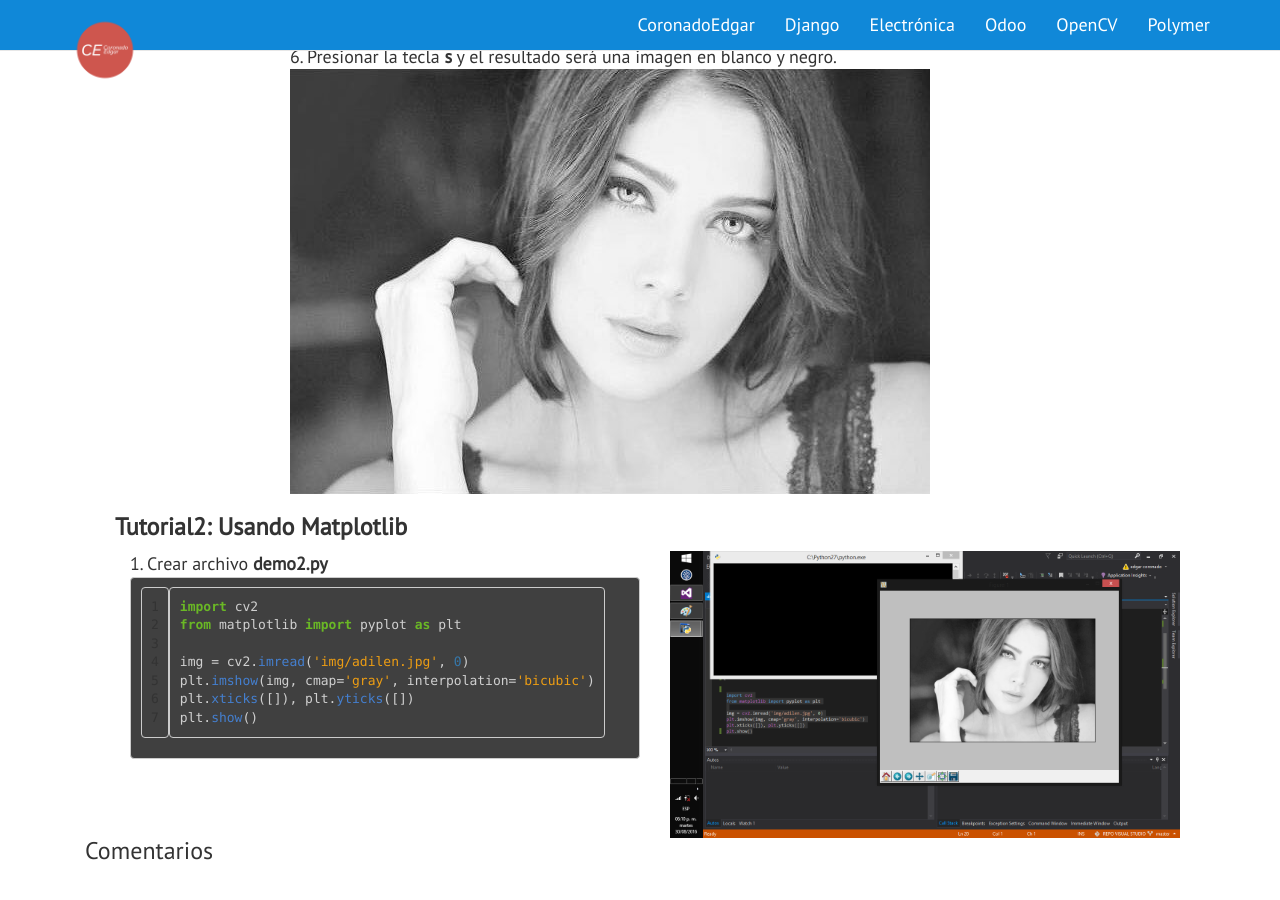
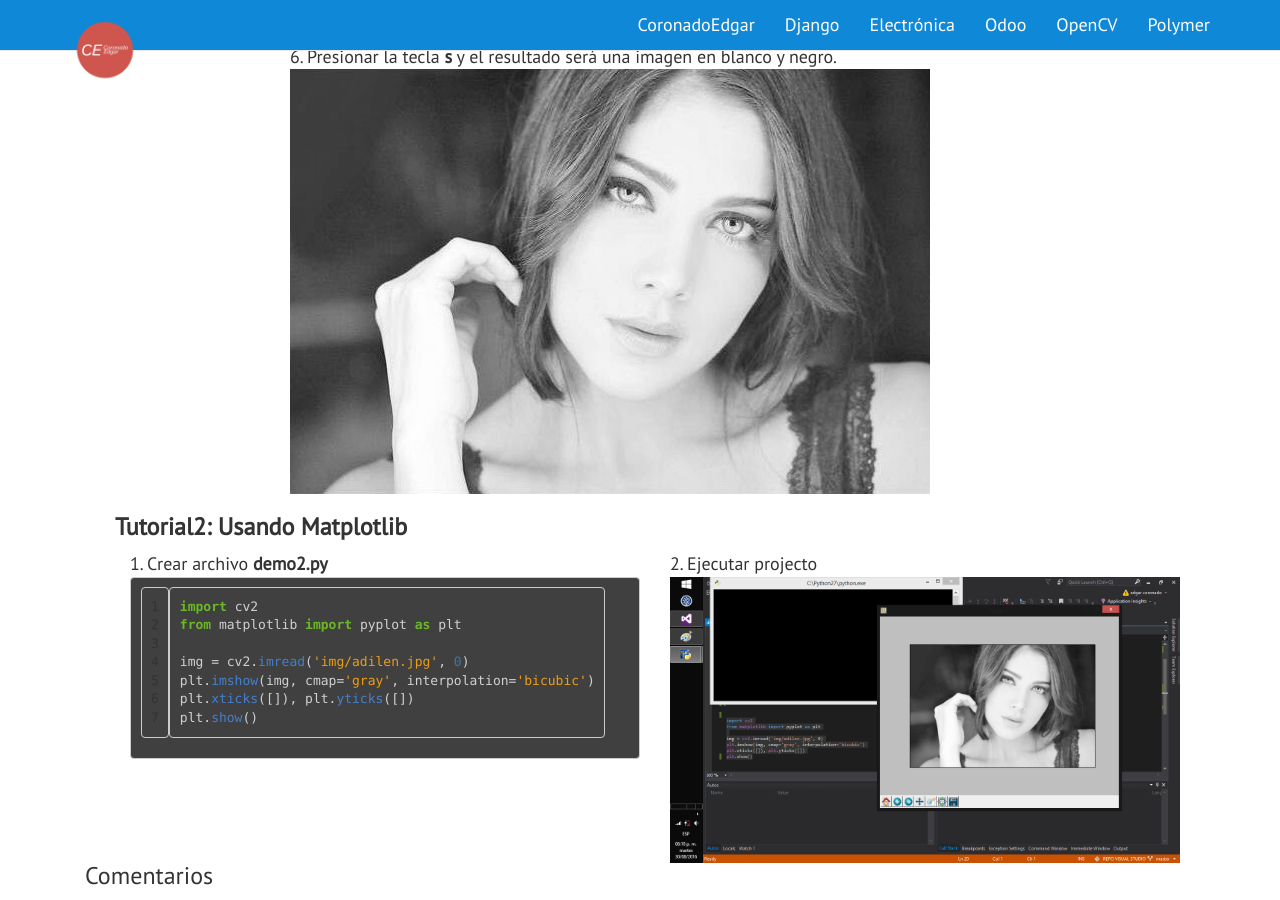
Before and after one commit to coronadoedgar/coronadoedgar.github.io, a Jekyll site: the page built from _posts/opencv/2016-08-10-display-write-image.html, in a window 1280 px wide and 900 px high, scrolled down 1460 px. Built offline with Jekyll 4.4.1, drawn with Linux system fonts in a browser that asks for light colours; comment, search, counter and statistics services are not loaded; before the commit the page ends 2334 px from its top, so only the background shows below that.

Commit message:
[refactor] Modificado publicaicón OpenCV: Mostrar y Escribir imágenes

```diff
--- a/_posts/opencv/2016-08-10-display-write-image.html
+++ b/_posts/opencv/2016-08-10-display-write-image.html
@@ -77,6 +77,7 @@ plt.show()
 {% endhighlight %}
 	</div>
 	<div class="col-lg-6">
+		2. Ejecutar projecto
 		<img src="{{ "/img/posts/img1.png" | prepend: site.baseurl }}" class="img-responsive" alt="img1"/>
 	</div>
 </div>
```
